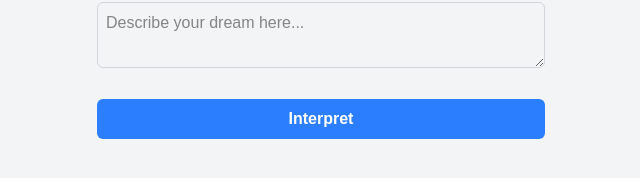
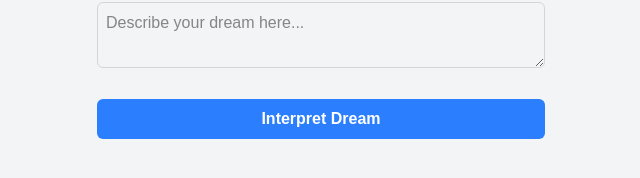
Before and after one commit to Meet1903/GenAI-Dream-Storyteller, a Next.js app: page / in a window 1280 px wide. Shown: the part 354-532 px from the top of the page, without its empty margins (319-959 px from the left). Built offline with nearby package versions, Linux system fonts and the light colour scheme.

Commit message:
Add state management for dream input and interpretation display

```diff
--- a/app/page.tsx
+++ b/app/page.tsx
@@ -1,6 +1,14 @@
+'use client';
+
 import Image from "next/image";
+import { useState } from "react";
 
 export default function Home() {
+
+  const [dream, setDream] = useState<string>('');
+  const [interpretation, setInterpretation] = useState<string>('');
+  const [loading, setLoading] = useState<boolean>(false);
+
   return (
     <div className="flex flex-col items-center justify-center min-h-screen py-2 bg-gray-100">
       <h1 className="text-2xl font-bold text-black mb-4">AI Dream Interpreter</h1>
@@ -8,13 +16,23 @@ export default function Home() {
         <textarea
           className="w-full p-2 border border-gray-300 rounded-md mb-4"
           placeholder="Describe your dream here..."
+          value={dream}
+          onChange={(e) => setDream(e.target.value)}
           required
         />
         <button
           type="submit"
           className="w-full mt-2 bg-blue-500 hover:bg-blue-700 text-white font-bold py-2 px-4 rounded-md disabled:bg-gray-300"
-        >Interpret</button>
+          disabled={loading}
+        >{loading ? 'Interpreting...' : 'Interpret Dream'}
+        </button>
       </form>
+      {interpretation && (
+        <div className="mt-4 p-4 bg-white shadow rounded-md w-full max-w-md">
+          <h2 className="text-lg font-bold text-black mb-2">Interpretation</h2>
+          <p className="text-gray-800">{interpretation}</p>
+        </div>
+      )}
     </div>
   );
 }
```
